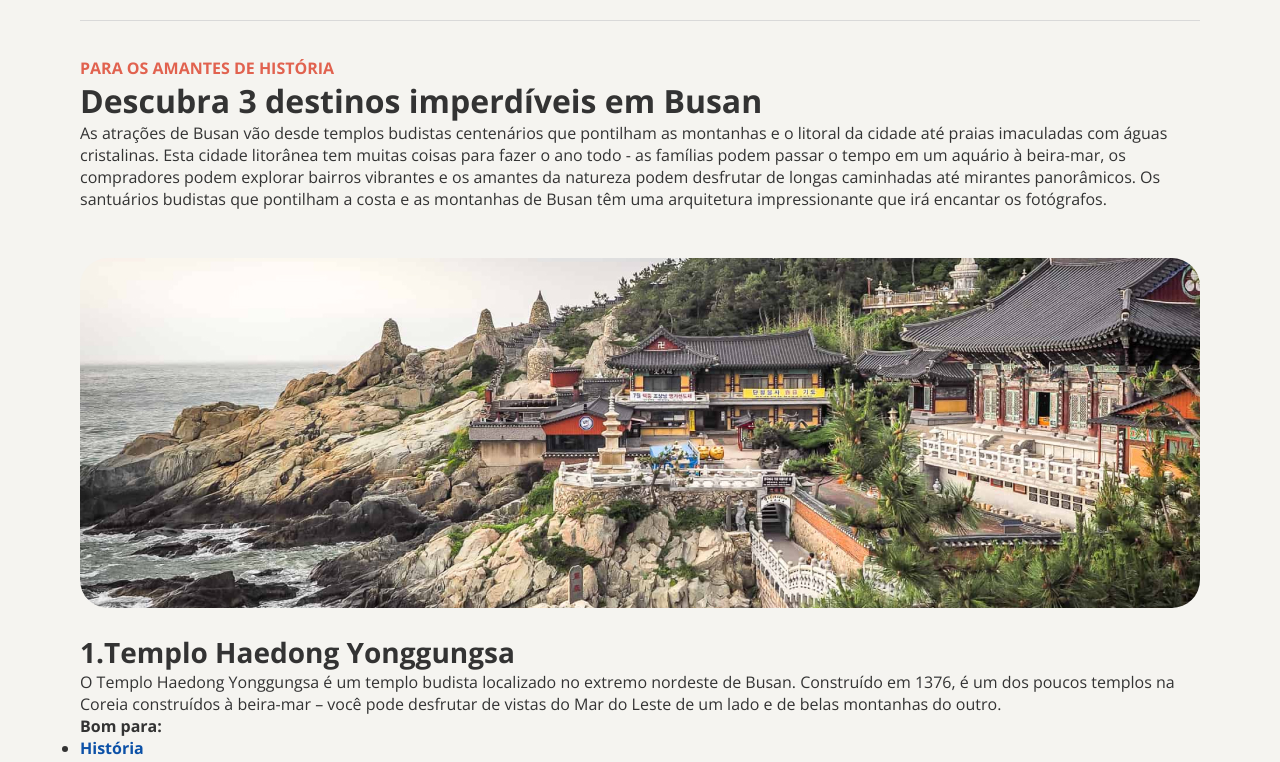
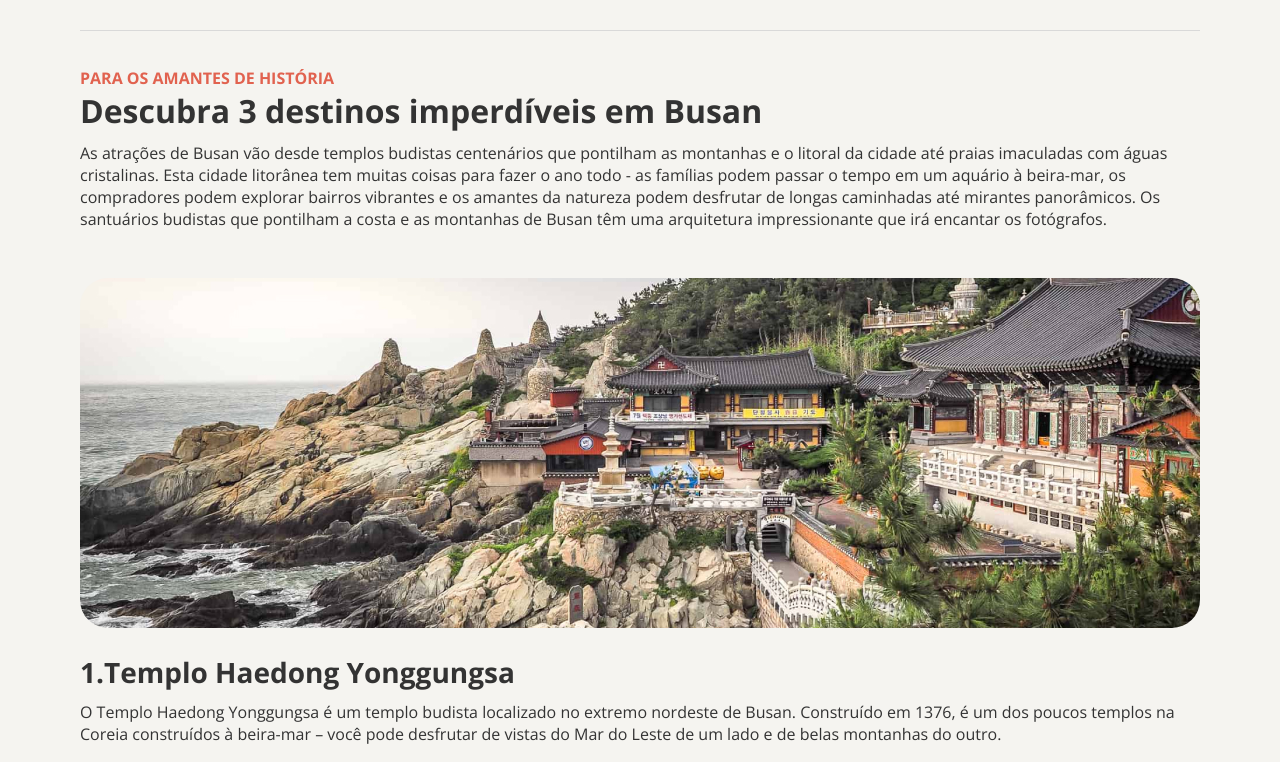
Before and after one commit to JRodriguess/pimeiro-desafio-local-turismo, a plain HTML site: page index.html in a window 1280 px wide. Shown: the part 1000-1762 px from the top of the page. Drawn offline with nearby package versions, Linux system fonts and the light colour scheme.

Commit message:
ajustes de margens

```diff
--- a/style.css
+++ b/style.css
@@ -25,6 +25,9 @@ h1 h2 h3 {
   color: #1B1B1B;
   margin-bottom: 2px;
 }
+p {
+  margin-top: 10px;
+}
 #page {
   width: 1120px;
   margin: 88px auto;
@@ -46,6 +49,7 @@ img {
 }
 .bold {
   font-weight: bold;
+  margin-top: 20px;
 }
 .divider {
   width: 100%;
```
